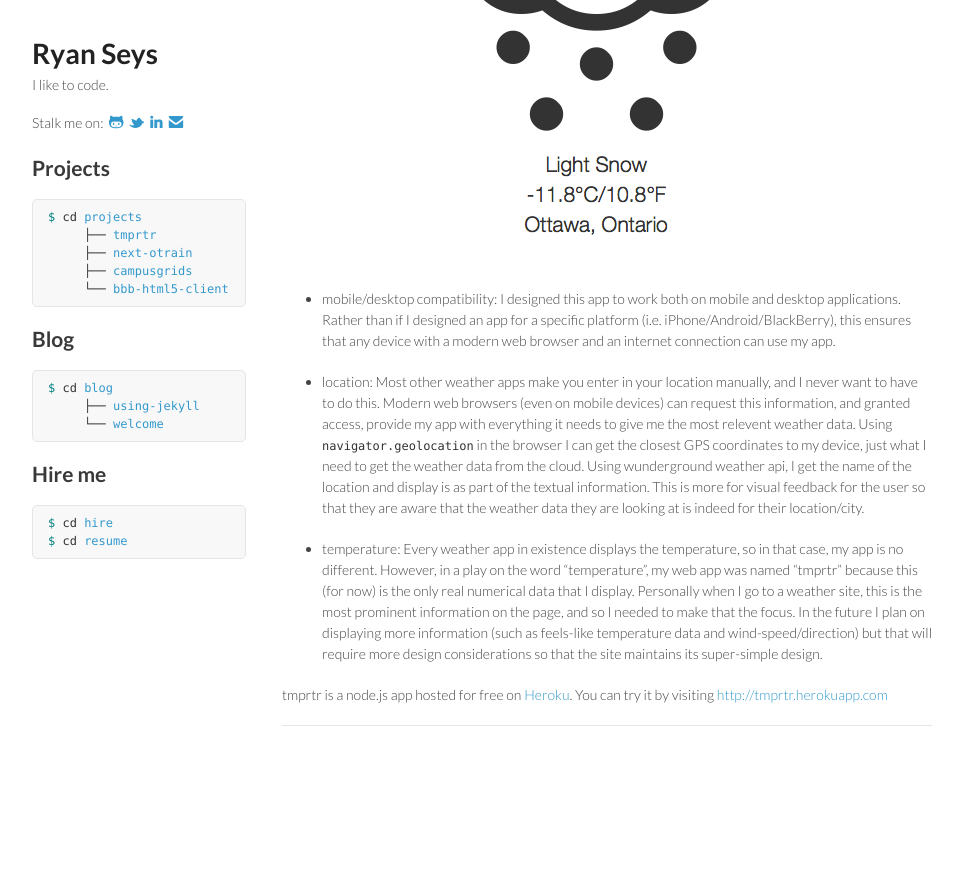
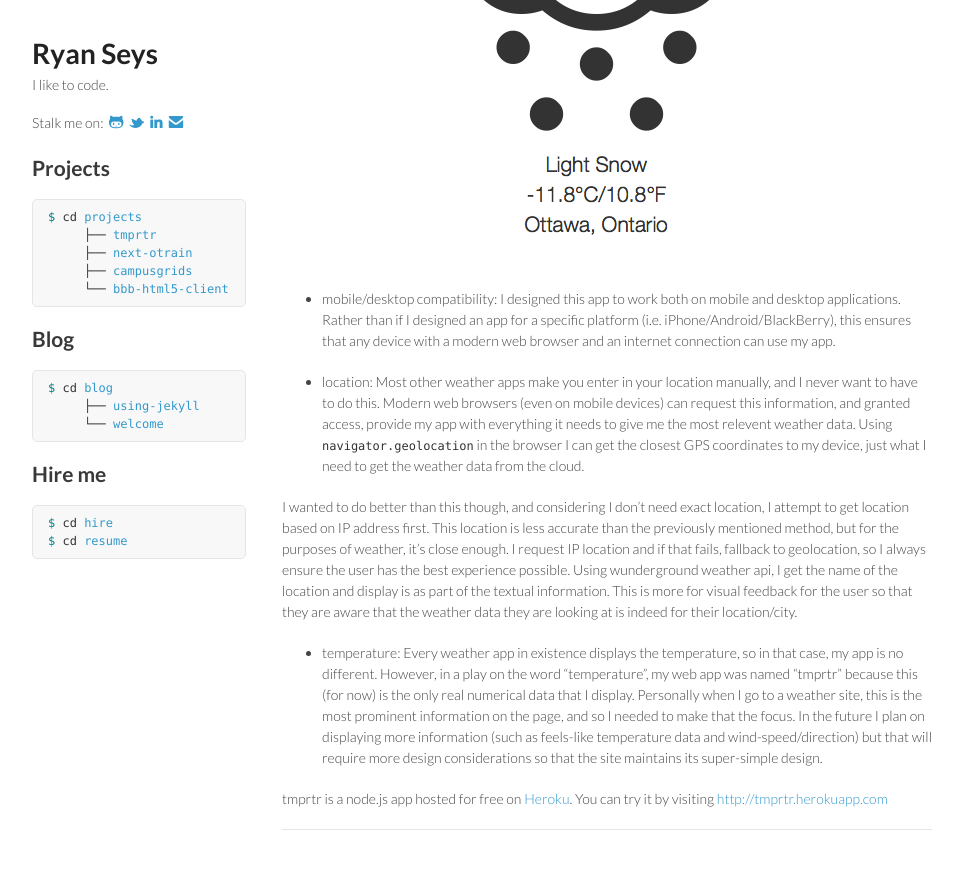
Before and after one commit to tl-dr/ryanseys.com, a Jekyll site: the page built from _posts/2013-02-02-tmprtr.md, in a window 1280 px wide and 900 px high, scrolled down 535 px. Shown: the top 869 px of the window, without its empty margins (153-1115 px from the left). Built offline with Jekyll 4.4.1, drawn with Linux system fonts in a browser that asks for light colours; Markdown is read by kramdown in place of the engine named in the settings; comment, search, counter and statistics services are not loaded; before the commit the page ends 1331 px from its top, so only the background shows below that.

Commit message:
Update tmprtr description

```diff
--- a/_posts/2013-02-02-tmprtr.md
+++ b/_posts/2013-02-02-tmprtr.md
@@ -15,7 +15,9 @@ name: tmprtr
 
 - mobile/desktop compatibility: I designed this app to work both on mobile and desktop applications. Rather than if I designed an app for a specific platform (i.e. iPhone/Android/BlackBerry), this ensures that any device with a modern web browser and an internet connection can use my app.
 
-- location: Most other weather apps make you enter in your location manually, and I never want to have to do this. Modern web browsers (even on mobile devices) can request this information, and granted access, provide my app with everything it needs to give me the most relevent weather data. Using <code>navigator.geolocation</code> in the browser I can get the closest GPS coordinates to my device, just what I need to get the weather data from the cloud. Using wunderground weather api, I get the name of the location and display is as part of the textual information. This is more for visual feedback for the user so that they are aware that the weather data they are looking at is indeed for their location/city.
+- location: Most other weather apps make you enter in your location manually, and I never want to have to do this. Modern web browsers (even on mobile devices) can request this information, and granted access, provide my app with everything it needs to give me the most relevent weather data. Using <code>navigator.geolocation</code> in the browser I can get the closest GPS coordinates to my device, just what I need to get the weather data from the cloud.
+
+I wanted to do better than this though, and considering I don't need exact location, I attempt to get location based on IP address first. This location is less accurate than the previously mentioned method, but for the purposes of weather, it's close enough. I request IP location and if that fails, fallback to geolocation, so I always ensure the user has the best experience possible. Using wunderground weather api, I get the name of the location and display is as part of the textual information. This is more for visual feedback for the user so that they are aware that the weather data they are looking at is indeed for their location/city.
 
 - temperature: Every weather app in existence displays the temperature, so in that case, my app is no different. However, in a play on the word "temperature", my web app was named "tmprtr" because this (for now) is the only real numerical data that I display. Personally when I go to a weather site, this is the most prominent information on the page, and so I needed to make that the focus. In the future I plan on displaying more information (such as feels-like temperature data and wind-speed/direction) but that will require more design considerations so that the site maintains its super-simple design.
 
```
